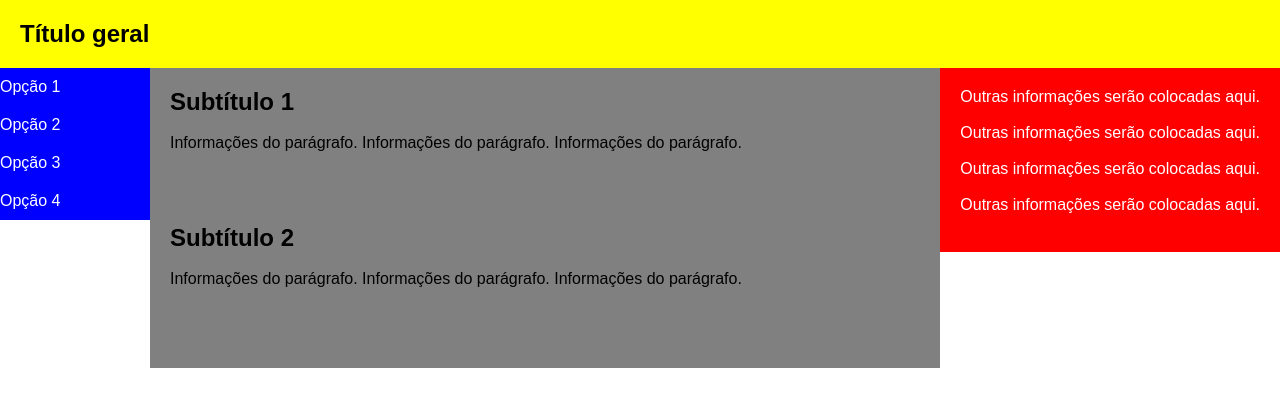
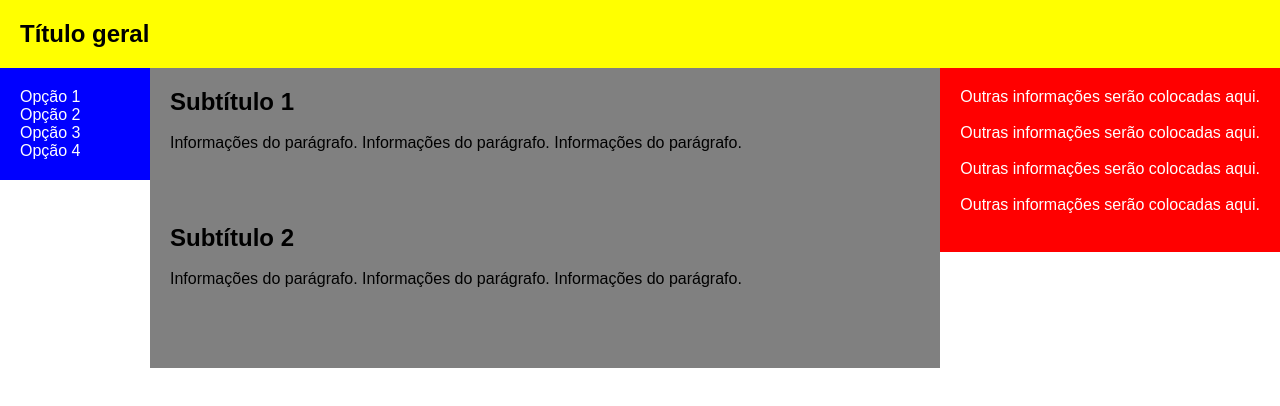
Before and after one commit to ycamisy/ultimo2024, a plain HTML site: page index.html in a window 1280 px wide. Drawn offline with Linux system fonts and the light colour scheme.

Commit message:
Update index.html

```diff
--- a/index.html
+++ b/index.html
@@ -33,6 +33,7 @@
             background-color: blue;
             color: white;
             min-width: 150px;
+            padding: 20px;
             height: 50%;
         }
 
@@ -40,7 +41,6 @@
             display: block;
             color: white;
             text-decoration: none;
-            padding: 10px 0;
             transition: background-color 0.3s;
         }
 
```
